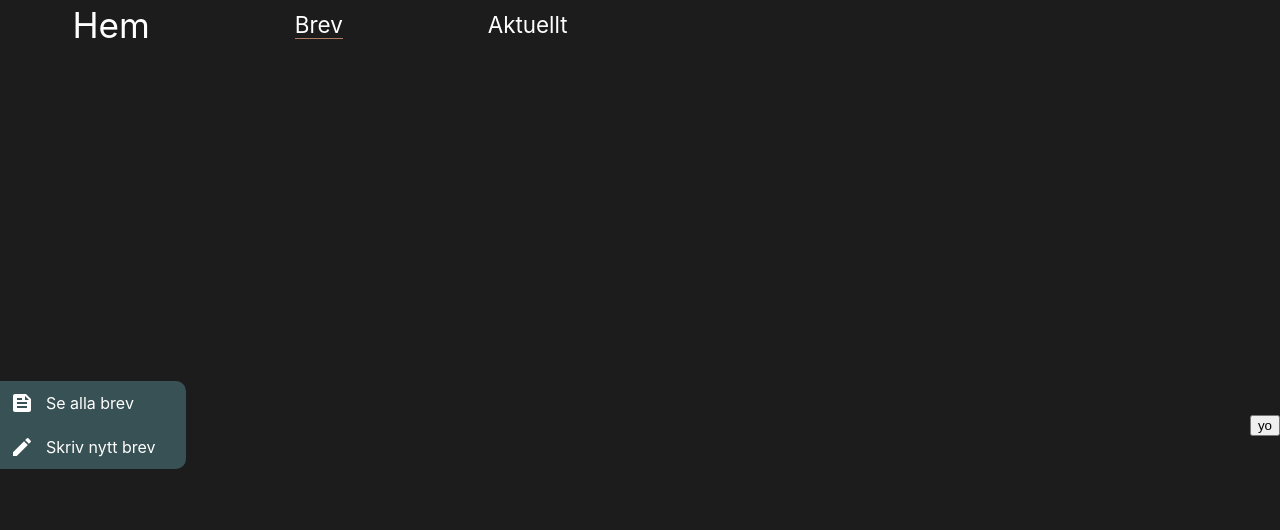
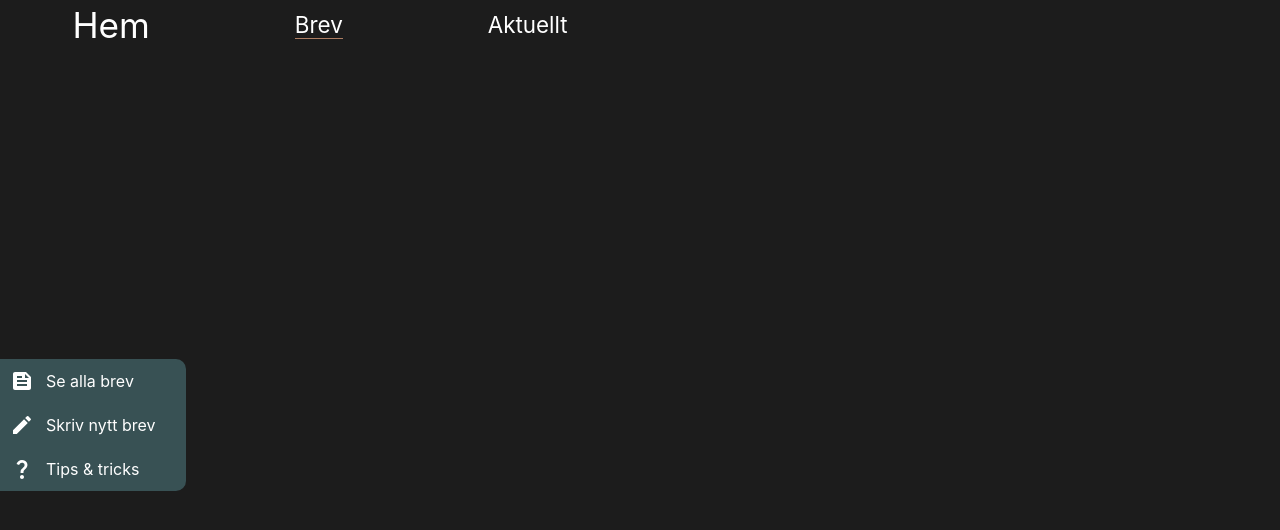
Before and after one commit to olaberglund/olaberglundxyz, a React (Create React App) app: page /brev in a window 1280 px wide. Shown: the top 530 px of the page. Built offline with nearby package versions, Linux system fonts and the light colour scheme.

Commit message:
add sidebar element for faq

```diff
--- a/src/pages/Brev/Brev.tsx
+++ b/src/pages/Brev/Brev.tsx
@@ -2,6 +2,7 @@ import React from 'react'
 import { SidebarElement, Layout, Sidebar } from './Styled.Brev'
 import FeedIcon from '@mui/icons-material/Feed';
 import CreateIcon from '@mui/icons-material/Create';
+import { QuestionMark } from '@mui/icons-material';
 
 function Brev() {
   return (
@@ -15,8 +16,11 @@ function Brev() {
           <CreateIcon />
           Skriv nytt brev
         </SidebarElement>
+        <SidebarElement to="faq">
+          <QuestionMark />
+          Tips & tricks
+        </SidebarElement>
       </Sidebar>
-      <button>yo</button>
     </Layout>
   )
 }
```
